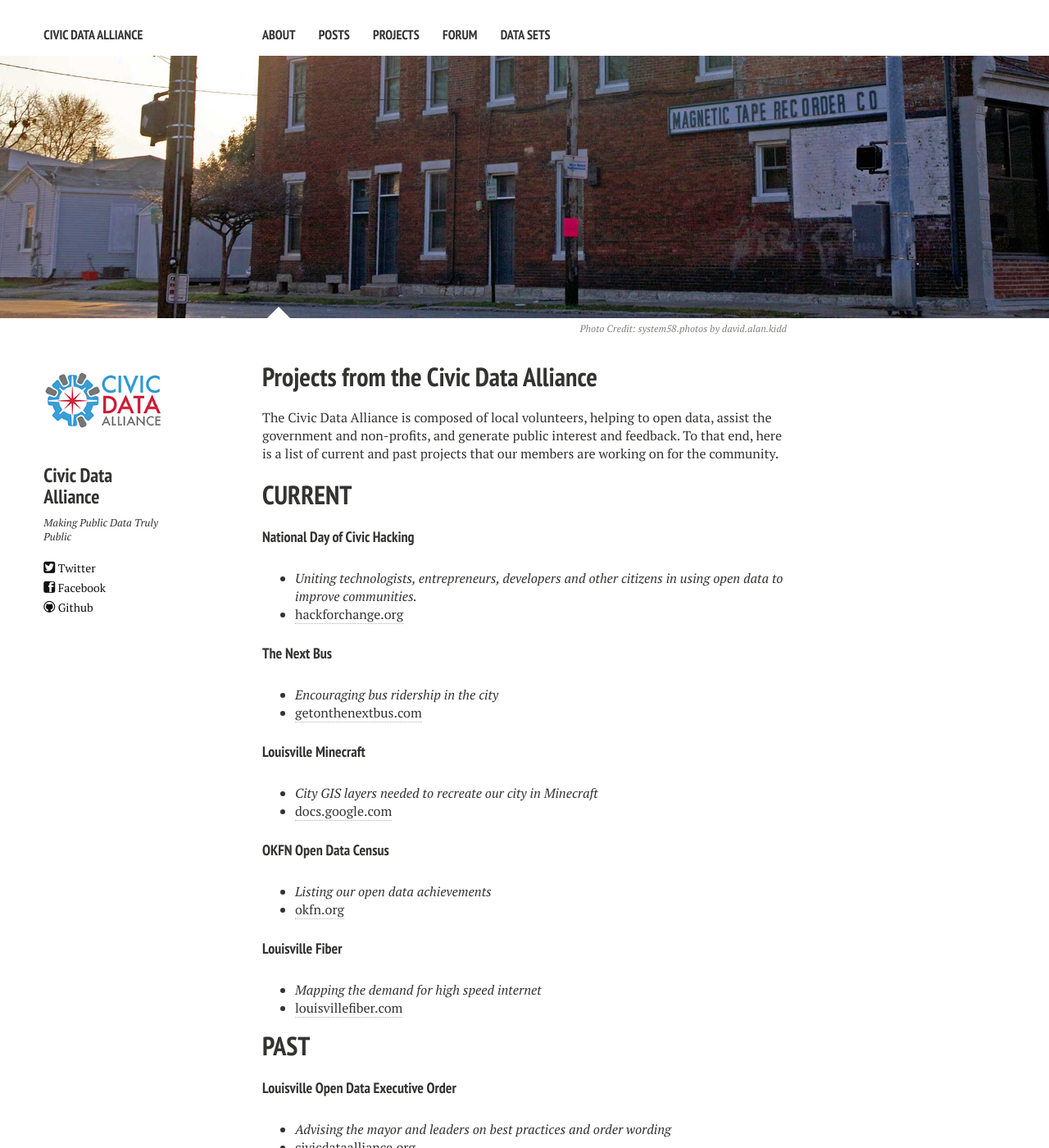
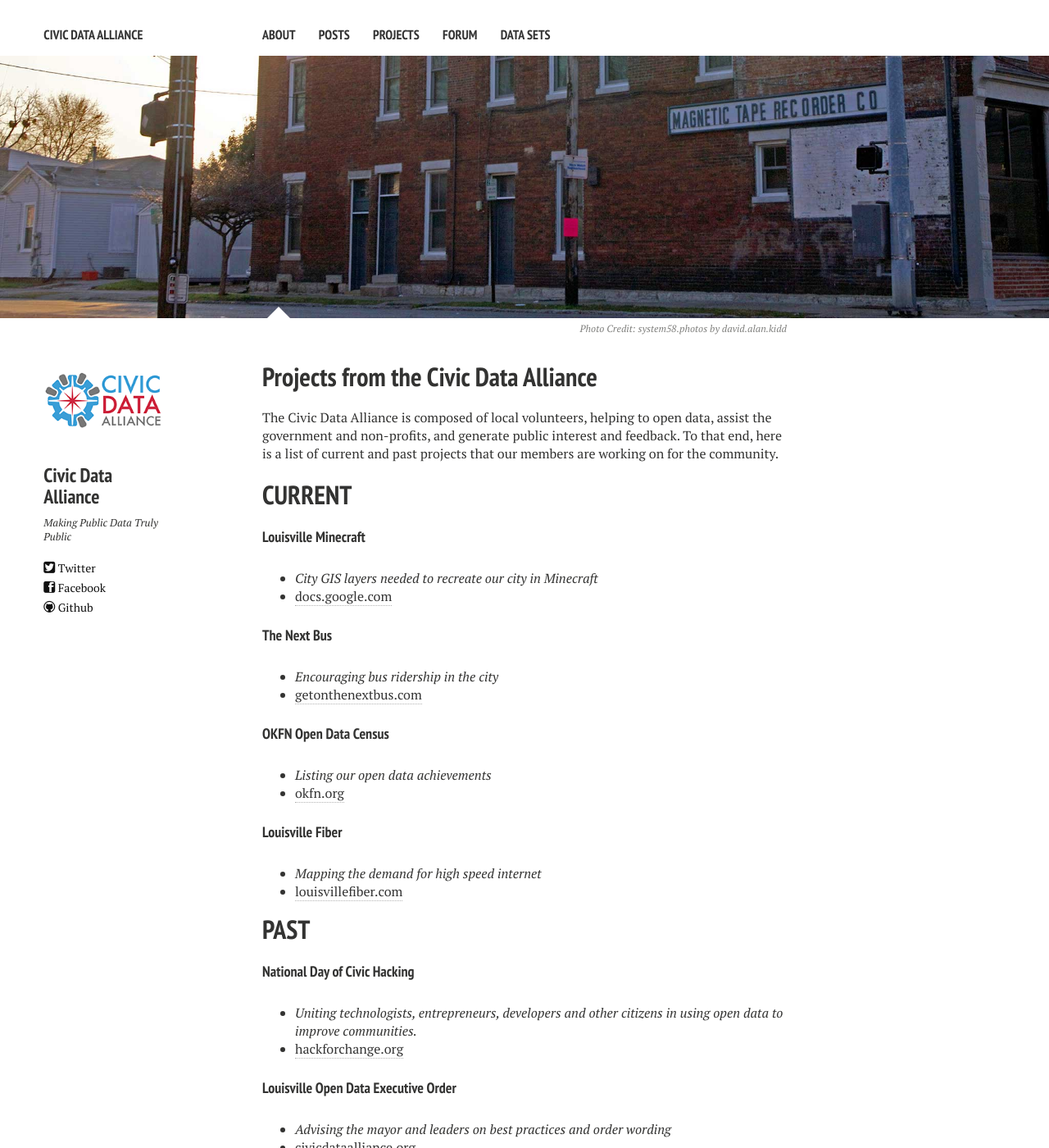
Before and after one commit to reydelleon/civicdata.github.io, a Jekyll site: the page built from projects.md, in a window 1280 px wide and 1400 px high. Shown: the whole window at 82% size. Built offline with Jekyll 4.4.1, drawn with Linux system fonts in a browser that asks for light colours; nearby versions of some CDN libraries; part of the change alters nothing that is shown.

```diff
--- a/projects.md
+++ b/projects.md
@@ -16,19 +16,14 @@ The Civic Data Alliance is composed of local volunteers, helping to open data, a
 
 # CURRENT
 
-#### **National Day of Civic Hacking**
-* *Uniting technologists, entrepreneurs, developers and other citizens in using open data to improve communities.*
-* [hackforchange.org](http://hackforchange.org/events/hack-for-change-louisville/)
+#### **Louisville Minecraft**
+* *City GIS layers needed to recreate our city in Minecraft*
+* [docs.google.com](https://docs.google.com/a/yourmapper.com/document/d/1BaNt7-RC48QQM8U1s6UMJlU6CNc7Igxk7IaVRh5wxgQ/edit)
 
 
 #### **The Next Bus**
 * *Encouraging bus ridership in the city*
 * [getonthenextbus.com](http://www.getonthenextbus.com)
-
-
-#### **Louisville Minecraft**
-* *City GIS layers needed to recreate our city in Minecraft*
-* [docs.google.com](https://docs.google.com/a/yourmapper.com/document/d/1BaNt7-RC48QQM8U1s6UMJlU6CNc7Igxk7IaVRh5wxgQ/edit)
 
 
 #### **OKFN Open Data Census**
@@ -43,6 +38,11 @@ The Civic Data Alliance is composed of local volunteers, helping to open data, a
 
 # PAST
 
+#### **National Day of Civic Hacking**
+* *Uniting technologists, entrepreneurs, developers and other citizens in using open data to improve communities.*
+* [hackforchange.org](http://blog.yourmapper.com/2014/06/hack-for-change-louisville-recap-2014/)
+
+
 #### **Louisville Open Data Executive Order**
 * *Advising the mayor and leaders on best practices and order wording*
 * [civicdataalliance.org](http://www.civicdataalliance.org/forum/?place=msg%2Fcivicdataalliance%2FiNpZKsimyf0%2FYPyqmThcnTEJ)
```
